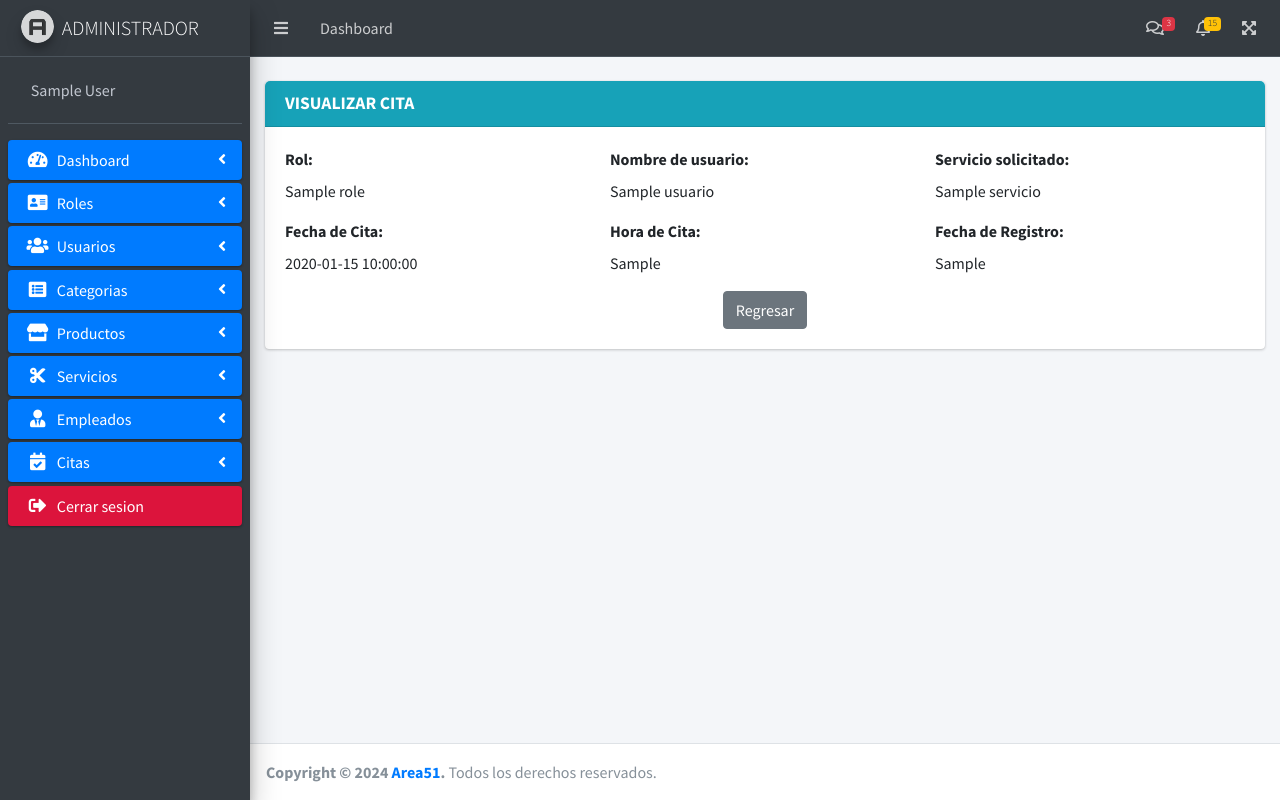
After one commit to 21juanmendez/www.sistemadebarberia.com, a PHP site: page /views/citas/read.php?id_cita=1 in a window 1280 px wide. The commit adds this page. Run offline with PHP 8.4, Linux system fonts and the light colour scheme; the visitor is signed in with stand-in values (Sample User, id 1); tables that the repository leaves empty or names only in its code hold one stand-in row (values such as "Sample post"); some libraries are stand-ins or nearby versions.

Commit message:
Ver citas y eliminar form de index
Ya esta para que se vea toda la información de la cita y además quite el formulario de contáctanos del index

```diff
--- /dev/null
+++ b/app/controllers/citas/controller_read.php
@@ -0,0 +1,25 @@
+<?php
+
+
+$id_cita = $_GET['id_cita'];
+
+$sql="SELECT c.*, u.nombre_completo, r.nombre, s.nombre_servicio FROM tb_cita c
+INNER JOIN tb_usuarios u ON c.id_usuario = u.id_usuario
+INNER JOIN tb_roles r ON u.id_rol = r.id_rol
+INNER JOIN tb_servicios s ON c.id_servicio = s.id_servicio
+WHERE c.id_cita = $id_cita";
+
+
+$query = $pdo->prepare($sql);
+$query->execute();
+$citas = $query->fetchAll(PDO::FETCH_ASSOC);
+
+foreach ($citas as $cita) {
+    $id_cita = $cita['id_cita'];
+    $rol= $cita['nombre'];
+    $nombre_completo = $cita['nombre_completo'];
+    $nombre_servicio = $cita['nombre_servicio'];
+    $fecha_cita = $cita['fecha_cita'];
+    $hora_cita = $cita['hora_cita'];
+    $fyh_creacion = $cita['fyh_creacion'];
+}
--- /dev/null
+++ b/views/citas/read.php
@@ -0,0 +1,53 @@
+<?php
+include('../usuarios/layout/parte1.php');
+include('../../app/controllers/citas/controller_read.php');
+?>
+
+<div class="container-fluid">
+    <div class="card card-info">
+        <div class="card-header">
+            <h3 class="card-title"><b>VISUALIZAR CITA</b></h3>
+        </div>
+        <div class="card-body">
+
+            <div class="row">
+                <div class="col-md-4">
+                    <label>Rol:</label>
+                    <p><?php echo $rol ?></p>
+                </div>
+                <div class="col-md-4">
+                    <label>Nombre de usuario:</label>
+                    <p><?php echo $nombre_completo ?></p>
+                </div>
+                <div class="col-md-4">
+                    <label>Servicio solicitado:</label>
+                    <p><?php echo $nombre_servicio ?></p>
+                </div>
+            </div>
+
+            <div class="row">
+                <div class="col-md-4">
+                    <label>Fecha de Cita:</label>
+                    <p><?php echo $fecha_cita ?></p>
+                </div>
+                <div class="col-md-4">
+                    <label>Hora de Cita:</label>
+                    <p><?php echo $hora_cita ?></p>
+                </div>
+                <div class="col-md-4">
+                    <label>Fecha de Registro:</label>
+                    <p><?php echo $fyh_creacion ?></p>
+                </div>
+            </div>
+            <center>
+                <div class="col-md-12">
+                    <a href="<?php echo $URL ?>/views/citas" class="btn btn-secondary">Regresar</a>
+                </div>
+            </center>
+        </div>
+    </div>
+</div>
+
+<?php
+include('../usuarios/layout/parte2.php');
+?>
--- a/views/usuarios/layout/parte2.php
+++ b/views/usuarios/layout/parte2.php
@@ -52,6 +52,7 @@
     <script src="<?php echo $URL?>/public/js/datatable_productos.js" ></script>
     <script src="<?php echo $URL?>/public/js/datatable_servicios.js" ></script>
     <script src="<?php echo $URL?>/public/js/datatable_empleados.js" ></script>
+    <script src="<?php echo $URL?>/public/js/datatable_citas.js" ></script>
     <!--Cargar imagen al elegir-->
     <script src="<?php echo $URL?>/public/js/crear_producto_imagen.js" ></script>
     <!-- ChartJS -->
```
Also changed, not shown: index.php (+1 -46 lines), public/js/datatable_citas.js (added, +57 -0 lines), views/citas/index.php (+12 -12 lines).
